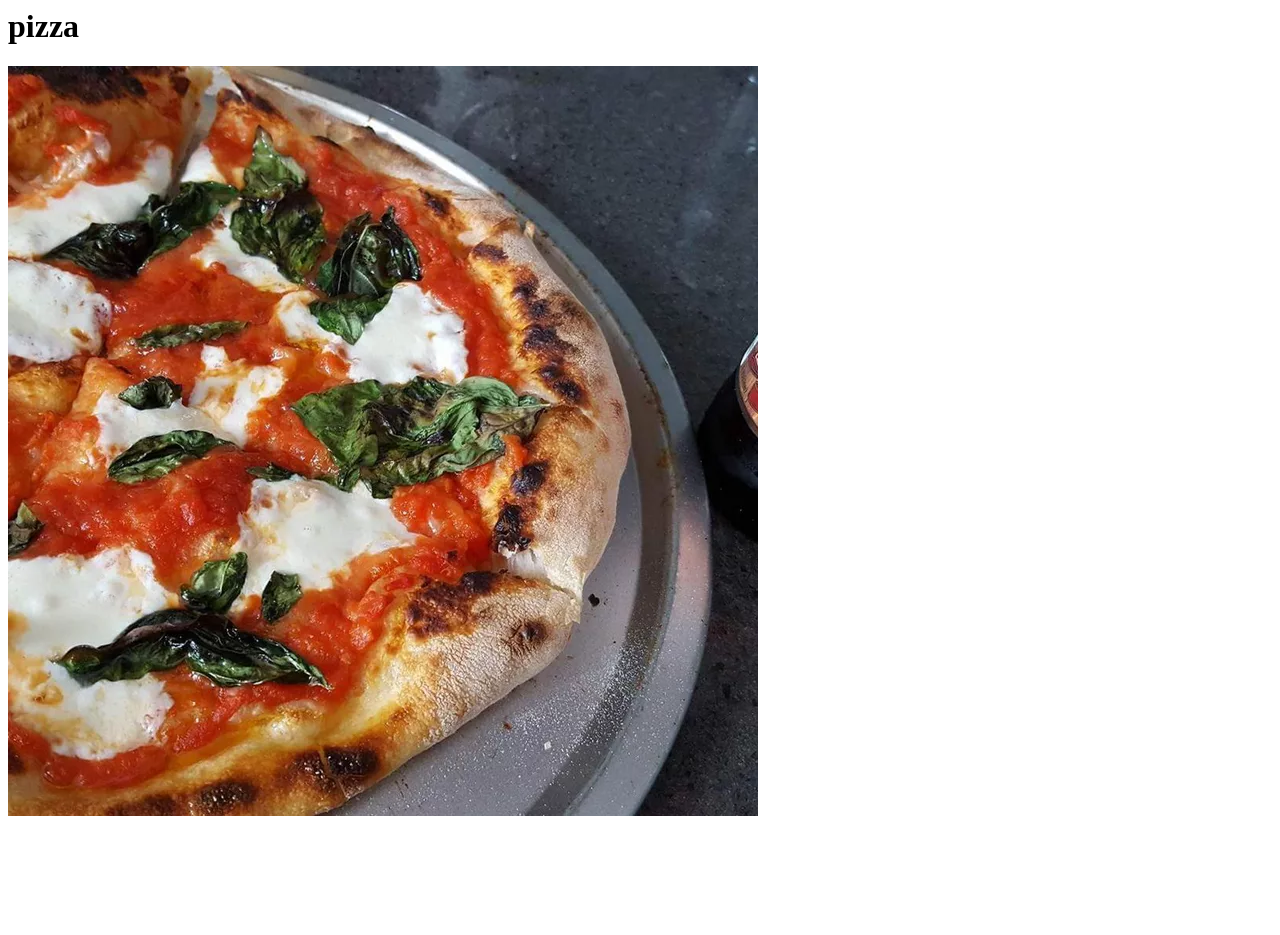
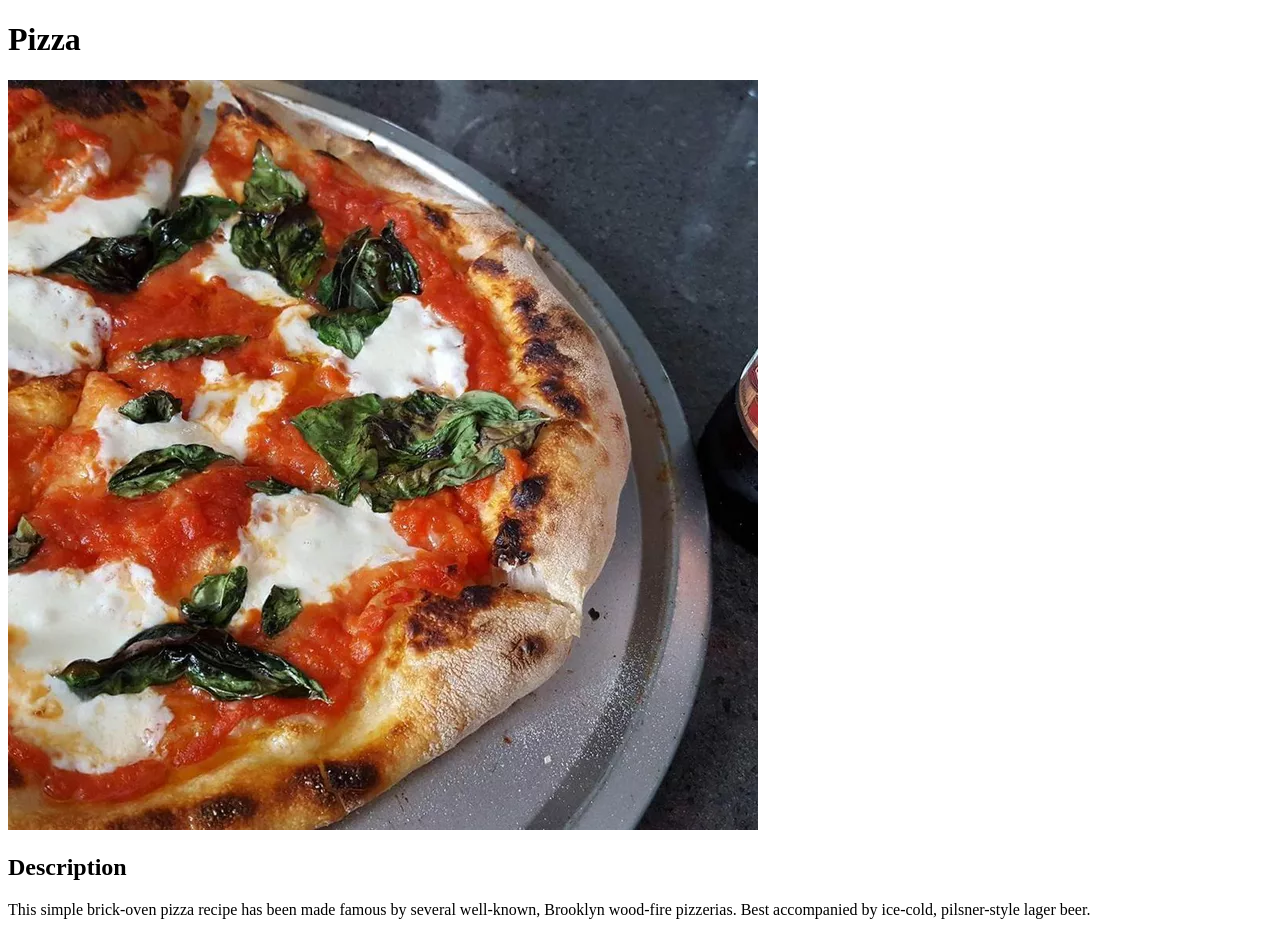
Before and after one commit to bugstr/odin-recipes, a plain HTML site: page recipes/pizza.html in a window 1280 px wide. Before the commit the page ends 824 px from the top, so only its background shows below. Drawn offline with Linux system fonts and the light colour scheme.

Commit message:
Added a description heading and paragraph

```diff
--- a/recipes/pizza.html
+++ b/recipes/pizza.html
@@ -1,2 +1,18 @@
-<h1>pizza</h1>
-<img src="./pizza.jpeg" alt="Brooklyn Style Pizza">
+<!DOCTYPE html>
+<html lang="en">
+<head>
+    <meta charset="UTF-8">
+    <meta http-equiv="X-UA-Compatible" content="IE=edge">
+    <meta name="viewport" content="width=device-width, initial-scale=1.0">
+    <title>Pizza Page</title>
+</head>
+<body>
+    <h1>Pizza</h1>
+    <p><img src="./pizza.jpeg" alt="Brooklyn Style Pizza"></p>
+    <p><h2>Description</h2></p>
+    <p>This simple brick-oven pizza recipe has been made famous by several well-known, Brooklyn wood-fire pizzerias. Best accompanied by ice-cold, pilsner-style lager beer.</p>
+
+
+
+</body>
+</html>
```
Also changed, not shown: index.html (+2 -2 lines).
